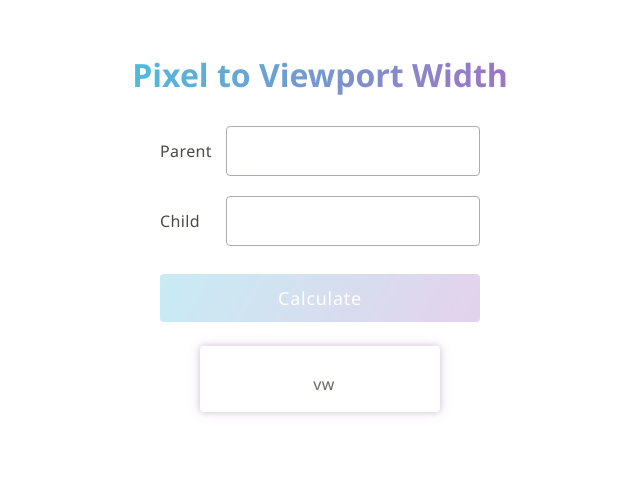
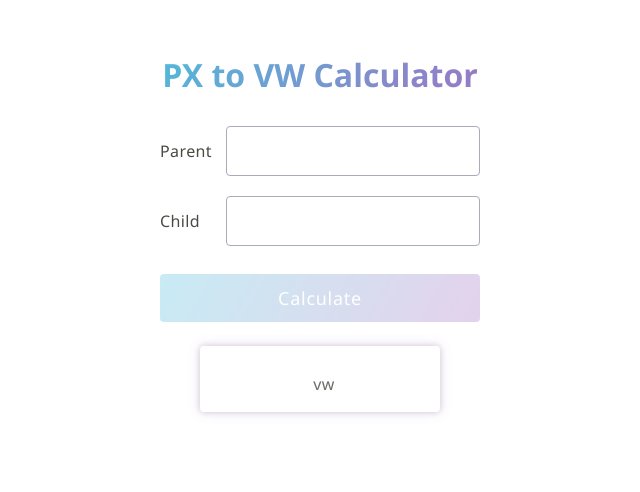
Before and after one commit to yosuke1234567/px-to-vw, a plain HTML site: page index.html in a window 1280 px wide. Shown: the whole page, without its empty margins (320-960 px from the left). Drawn offline with Linux system fonts and the light colour scheme.

Commit message:
Update index.html

```diff
--- a/index.html
+++ b/index.html
@@ -5,8 +5,8 @@
     <meta charset="UTF-8">
     <meta http-equiv="X-UA-Compatible" content="IE=edge">
     <meta name="viewport" content="width=device-width, initial-scale=1.0">
-    <meta name="description" content="A simple calculator that convert pixels to viewport width.">
-    <title>Pixel to Viewport Width</title>
+    <meta name="description" content="A simple calculator that convert pixels(px) to viewport width(vw).">
+    <title>PX to VW Calculator</title>
     <style>
         * {
             box-sizing: border-box;
@@ -157,7 +157,7 @@
 
 <body>
     <div class="container">
-        <h1>Pixel to Viewport Width</h1>
+        <h1>PX to VW Calculator</h1>
         <form id="form" autocomplete="off">
             <label class="input-area">
                 <span>Parent</span>
```
